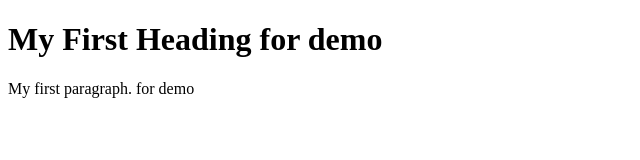
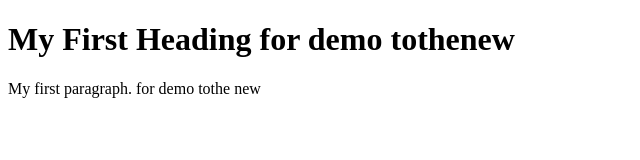
Before and after one commit to akashkumar0711/Reveal, a plain HTML site: page index.html in a window 1280 px wide. Shown: the whole page, without its empty margins (0-640 px from the left). Drawn offline with Linux system fonts and the light colour scheme.

Commit message:
Update index.html

```diff
--- a/index.html
+++ b/index.html
@@ -2,9 +2,9 @@
 <html>
 <body>
 
-<h1>My First Heading  for demo</h1>
+<h1>My First Heading  for demo tothenew</h1>
 
-<p>My first paragraph. for demo</p>
+<p>My first paragraph. for demo tothe new</p>
 
 </body>
 </html>
```
